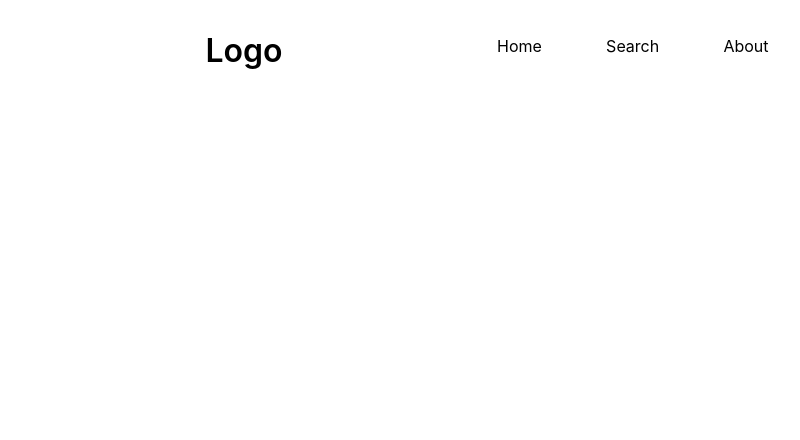
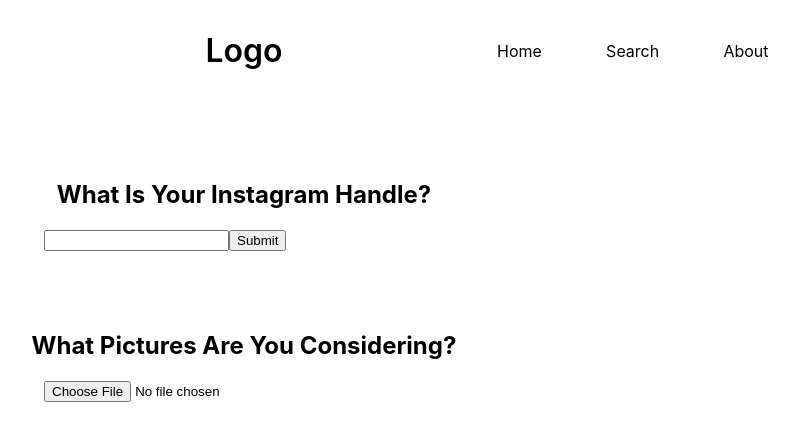
Before and after one commit to omerdemirkan/socialsense, a React (Create React App) app in the folder client/: page /search in a window 1280 px wide. Shown: the top 440 px of the page, without its empty margins (396-1196 px from the left). Built offline with nearby package versions, Linux system fonts and the light colour scheme.

Commit message:
create UsernameInput and FilesSelection components (Search)

```diff
--- a/client/src/App.css
+++ b/client/src/App.css
@@ -1,5 +1,5 @@
 .App {
-
+  padding-top: 100px;
 }
 
 a {
@@ -8,5 +8,18 @@ a {
 }
 
 .page-wrapper {
-  min-height: 100vh;
+  min-height: calc(100vh - 100px);
+  box-sizing: border-box;
+  overflow: auto;
 }
+
+.page-header {
+  text-align: center;
+  margin-top: 10vh;
+}
+
+.form-box {
+  width: 90vw;
+  max-width: 400px;
+  margin: auto;
+}
--- a/client/src/components/Navbar/Navbar.module.css
+++ b/client/src/components/Navbar/Navbar.module.css
@@ -1,7 +1,7 @@
 .Navbar {
     width: 100vw;
     height: 100px;
-    display: fixed;
+    position: fixed;
     top: 0;
     left: 0;
 
@@ -20,7 +20,7 @@
     padding-inline-start: 0;
 
     position: absolute;
-    top: 20px;
+    top: 25px;
     right: 4vw;
 
     width: 400px;
--- a/client/src/pages/Search/Search.js
+++ b/client/src/pages/Search/Search.js
@@ -1,8 +1,13 @@
 import React from 'react';
 import classes from './Search.module.css';
 
+// Stages
+import UsernameInput from './Stages/UsernameInput/UsernameInput';
+import FilesSelection from './Stages/FilesSelection/FilesSelection';
+
 export default function Search() {
     return <div>
-
+        <UsernameInput/>
+        <FilesSelection/>
     </div>
 }
--- /dev/null
+++ b/client/src/pages/Search/Stages/FilesSelection/FilesSelection.js
@@ -0,0 +1,14 @@
+import React from 'react';
+import classes from './FilesSelection.module.css';
+
+export default function FilesSelection() {
+    return <div>
+        <h2 className='page-header'>
+            What Pictures Are You Considering?
+        </h2>
+
+        <div className='form-box'>
+            <input type='file'/>
+        </div>
+    </div>
+}
--- /dev/null
+++ b/client/src/pages/Search/Stages/UsernameInput/UsernameInput.js
@@ -0,0 +1,16 @@
+import React from 'react';
+import classes from './UsernameInput.module.css';
+
+export default function UsernameInput() {
+    return <div>
+
+        <h2 className='page-header'>
+            What Is Your Instagram Handle?
+        </h2>
+
+        <div className='form-box'>
+            <input type='text'/>
+            <button>Submit</button>
+        </div>
+    </div>
+}
```
Also changed, not shown: client/src/pages/Search/Stages/FilesSelection/FilesSelection.module.css (added), client/src/pages/Search/Stages/UsernameInput/UsernameInput.module.css (added).
